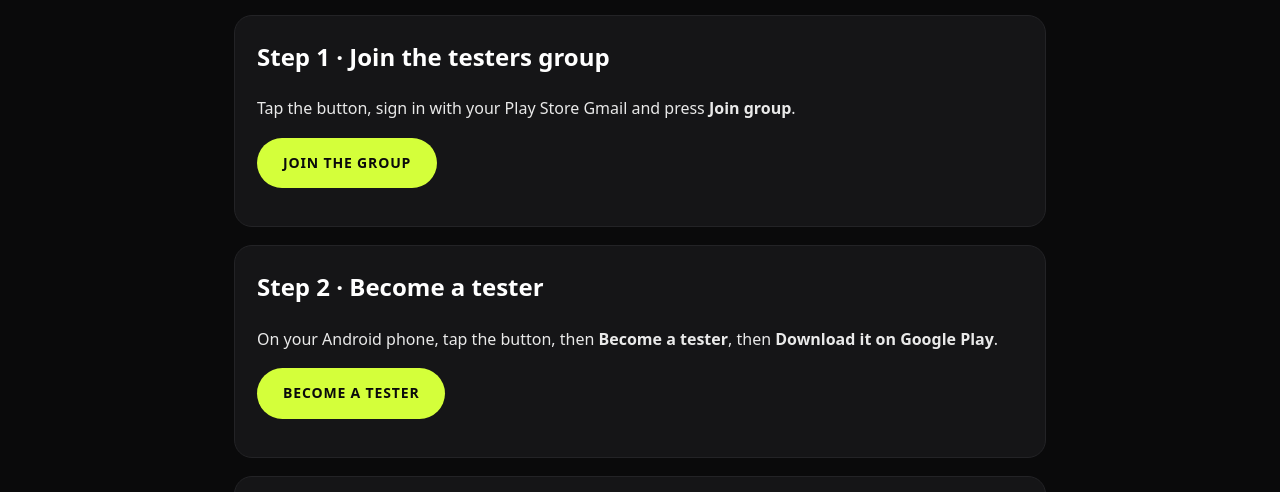
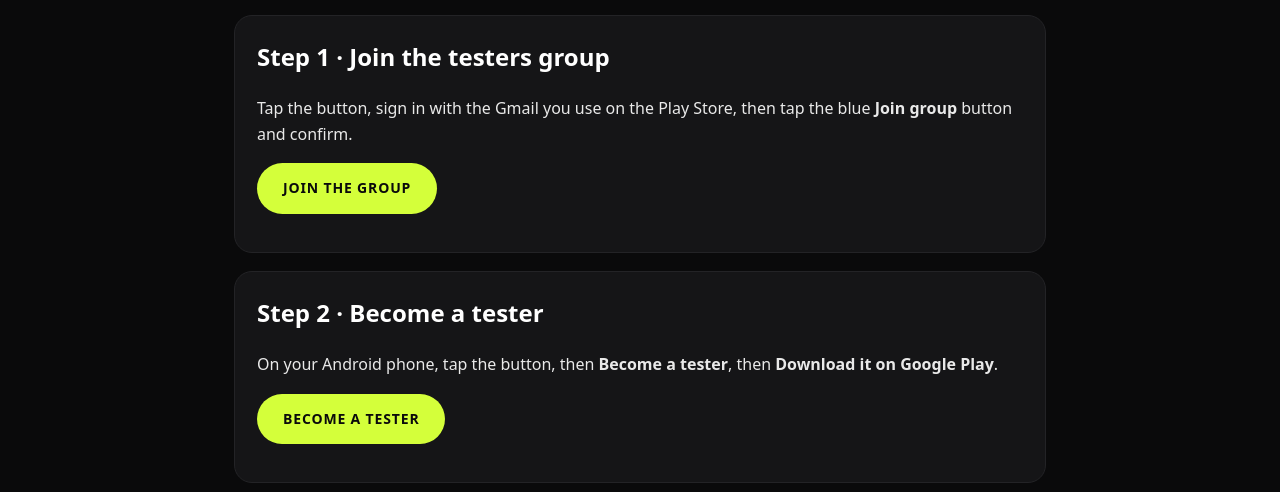
Before and after one commit to liftroutineapp-ship-it/liftroutine, a plain HTML site: page test.html in a window 1280 px wide. Shown: the part 268-760 px from the top of the page. Drawn offline with Linux system fonts and the light colour scheme.

Commit message:
Add files via upload

```diff
--- a/test.html
+++ b/test.html
@@ -15,7 +15,7 @@ footer{border-top:1px solid #222;margin-top:60px;padding:24px;text-align:center;
 <header><div class="logo"><svg viewBox="0 0 100 100" width="26" height="26" fill="#0A0A0B"><g transform="skewX(-12) translate(12.6 0)"><path d="M16 16h17v52h22v16H16z"/><path fill-rule="evenodd" d="M41 16h22a17 17 0 0 1 0 34h-3l20 34H61L44 54v-4h0V16zm15 13v12h6a6 6 0 0 0 0-12z"/></g></svg></div><a class="brand" href="index.html">LIFTROUTINE</a><nav><a href="test.html" style="color:#D4FF3A;font-weight:700">Become a tester</a><a href="privacy.html">Privacy</a><a href="terms.html">Terms</a><a href="delete-account.html">Delete account</a></nav></header>
 <main class="wrap"><h1 style="font-size:52px">Become a <span>tester</span></h1>
 <p class="mute" style="font-size:18px;max-width:640px">Help launch LiftRoutine on Google Play. You need an Android phone and the Gmail account you use on the Play Store. It takes 1 minute.</p>
-<div class="card"><h2 style="margin-top:0">Step 1 · Join the testers group</h2><p>Tap the button, sign in with your Play Store Gmail and press <b>Join group</b>.</p><p><a class="btn" href="https://groups.google.com/g/liftroutine-testers" target="_blank" rel="noopener">Join the group</a></p></div>
+<div class="card"><h2 style="margin-top:0">Step 1 · Join the testers group</h2><p>Tap the button, sign in with the Gmail you use on the Play Store, then tap the blue <b>Join group</b> button and confirm.</p><p><a class="btn" href="https://groups.google.com/g/liftroutine-testers/about" target="_blank" rel="noopener">Join the group</a></p></div>
 <div class="card"><h2 style="margin-top:0">Step 2 · Become a tester</h2><p>On your Android phone, tap the button, then <b>Become a tester</b>, then <b>Download it on Google Play</b>.</p><p><a class="btn" href="https://play.google.com/apps/testing/com.liftroutine.app" target="_blank" rel="noopener">Become a tester</a></p></div>
 <div class="card"><h2 style="margin-top:0">Step 3 · Keep it for 14 days</h2><p>Please keep LiftRoutine installed for 14 days and open it a few times. Found a bug or have an idea? Email <a href="mailto:liftroutine.app@gmail.com">liftroutine.app@gmail.com</a>.</p></div>
 <p class="mute">“Item not found” on Google Play? Wait a few minutes after joining the group, and make sure you used the same Gmail as on your phone’s Play Store. iPhones can’t test.</p>
```
